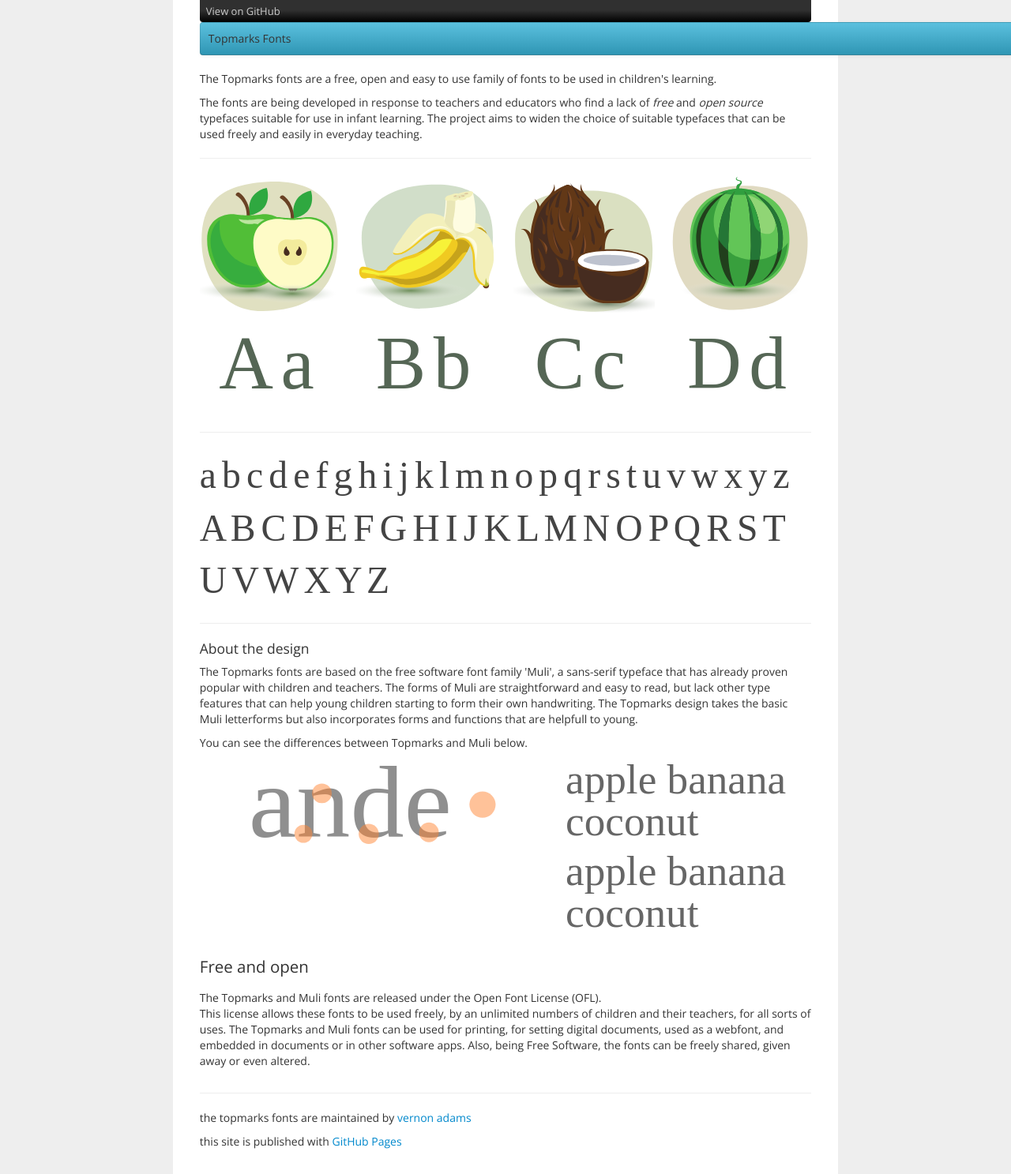
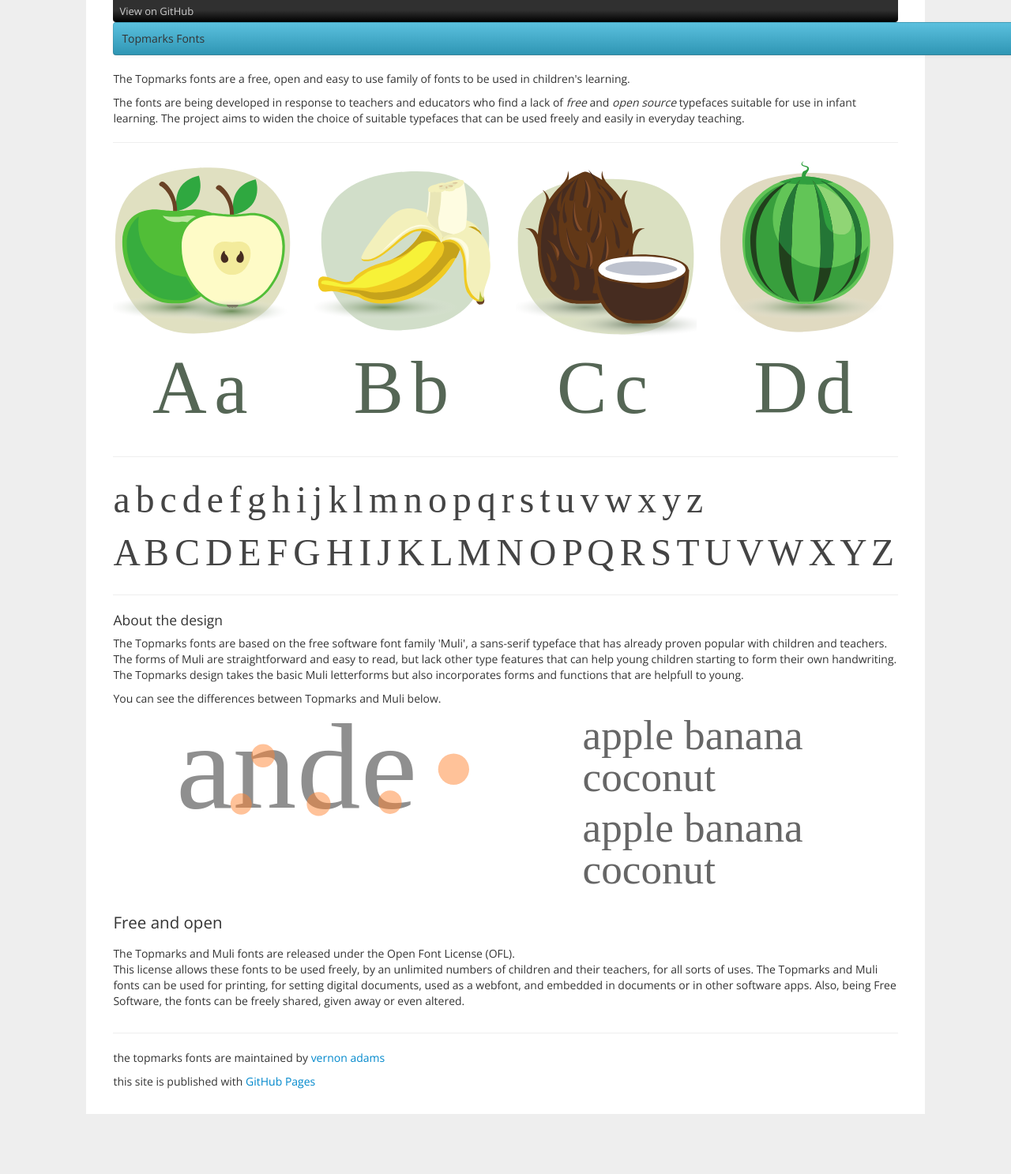
Before and after one commit to vernnobile/topmarks, a Jekyll site: the page built from index.html, in a window 1280 px wide. Shown: the whole page at 79% size. Built offline with Jekyll 4.4.1, drawn with Linux system fonts in a browser that asks for light colours; some web fonts are replaced; after the commit the page ends 1411 px from its top, so only the background shows below that.

Commit message:
Update html-start.html

```diff
--- a/_includes/html-start.html
+++ b/_includes/html-start.html
@@ -14,4 +14,4 @@
   </head>
   <body style="background-color:#eee">
   <div class="row-fluid">
-<div style="background-color:#fff;padding:0 34px 21px 34px" class="span8 offset2">
+<div style="background-color:#fff;padding:0 34px 21px 34px" class="span10 offset1">
```
